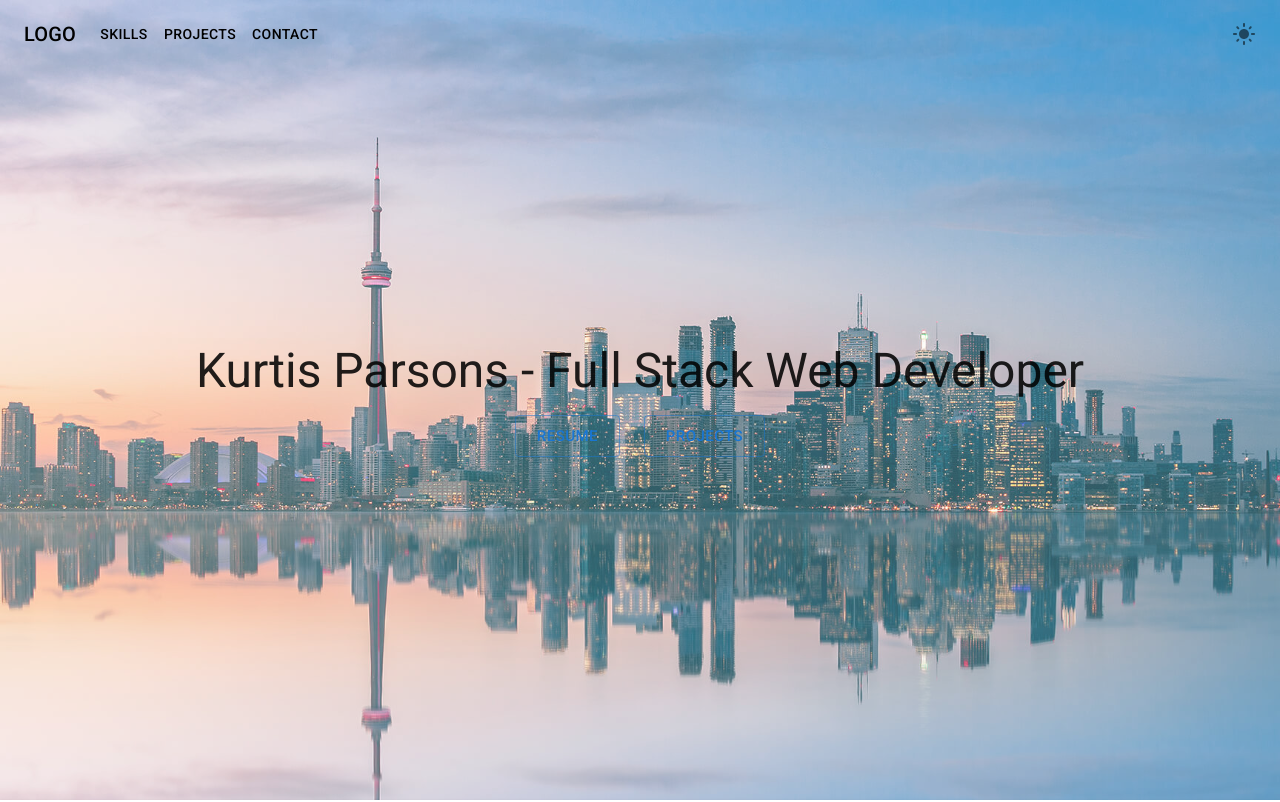
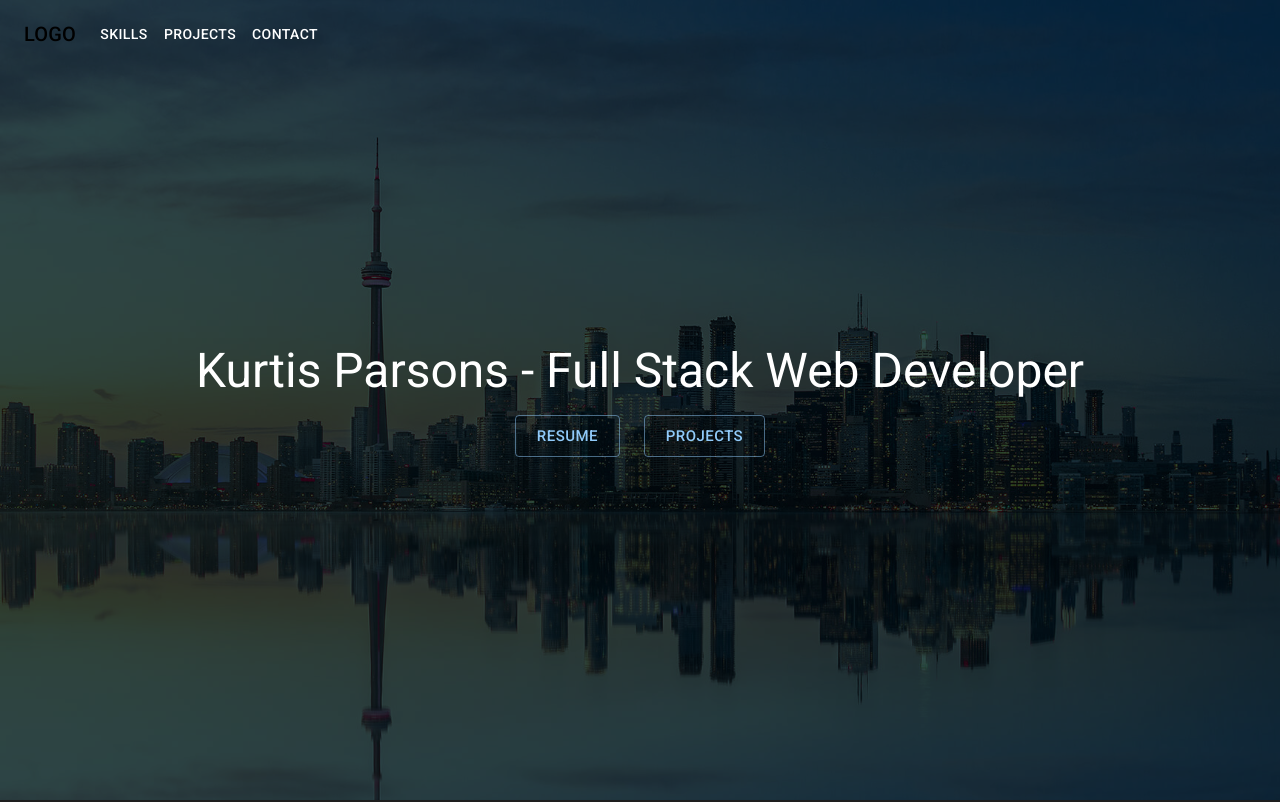
Before and after one commit to KuParsons24/kupar-portfolio-site, a React (Create React App) app: page / in a window 1280 px wide. Shown: the top 802 px of the page. Built offline with nearby package versions, Linux system fonts and the light colour scheme.

Commit message:
disabled darkmode toggle

```diff
--- a/src/App.js
+++ b/src/App.js
@@ -12,12 +12,12 @@ import ContactMePage from './Components/pages/ContactMePage';
 import ProjectsPage from './Components/pages/ProjectsPage';
 
 function App() {
-  const [darkMode, setDarkMode] = useState(false);
+  const [darkMode, setDarkMode] = useState(true);
 
-  const prefersDarkMode = useMediaQuery('(prefers-color-scheme: dark)');
-  useEffect(() => {
-    setDarkMode(prefersDarkMode);
-  },[prefersDarkMode]);
+  // const prefersDarkMode = useMediaQuery('(prefers-color-scheme: dark)');
+  // useEffect(() => {
+  //   setDarkMode(prefersDarkMode);
+  // },[prefersDarkMode]);
 
   let theme = createTheme({
     palette: {
@@ -53,7 +53,7 @@ function App() {
     <div>
       <ThemeProvider theme={theme}>
         <ResponsiveAppBar darkMode={darkMode} setDarkMode={setDarkMode} handlePageChange={handlePageChange} />
-        <HomePage ref={homePageRef} backgroundImage={backgroundImage} />
+        <HomePage ref={homePageRef} backgroundImage={backgroundImage} handlePageChange={handlePageChange} />
         <AboutPage ref={secondPageRef} />
         <ProjectsPage ref={thirdPageRef} />
         {/* <Divider /> */}
--- a/src/Components/app_bar/ResponsiveAppBar.js
+++ b/src/Components/app_bar/ResponsiveAppBar.js
@@ -142,7 +142,7 @@ const ResponsiveAppBar = (props) => {
 
             <Box sx={{ flexGrow: 0 }}>
               {/* <Tooltip title="Open settings"> */}
-                <IconButton onClick={handleToggleDarkMode} sx={{ p: 0 }}>
+                <IconButton disabled onClick={handleToggleDarkMode} sx={{ p: 0, visibility:'hidden' }}>
                   {theme.palette.mode === 'dark' ? <DarkModeIcon /> : <LightModeIcon />}
                 </IconButton>
               {/* </Tooltip> */}
```
